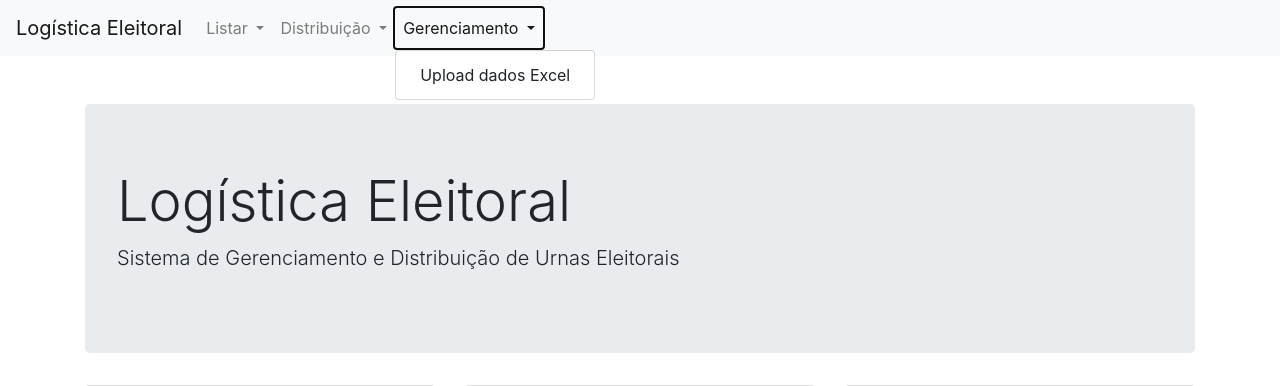
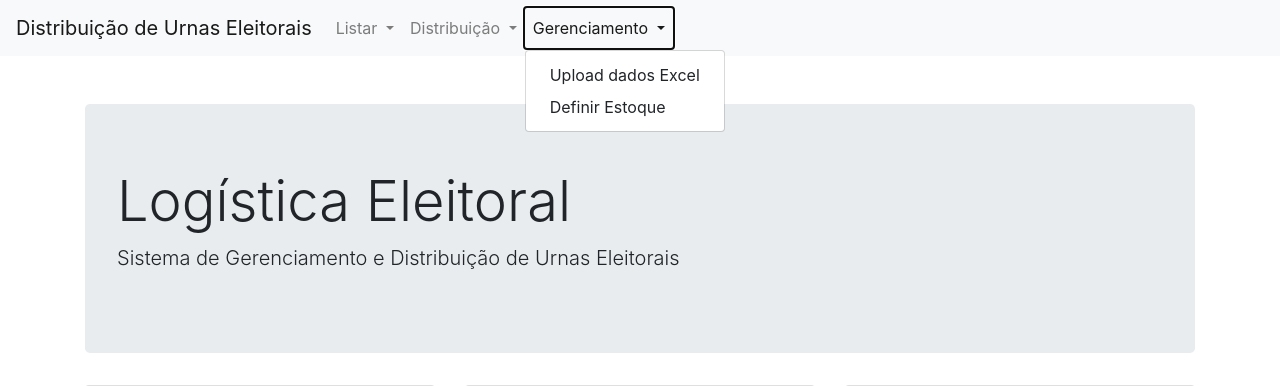
Before and after one commit to 0zono/Tre-logistica-2, a Django app: page / in a window 1280 px wide, after a click on "Gerenciamento". Shown: the top 386 px of the page. Run offline with Django 5.2, Linux system fonts and the light colour scheme; data comes from the database, SQL or seed files in the repository; both versions use the stored data as it was after the commit; some libraries are stand-ins or nearby versions.

Commit message:
adicionando views adicionais e correção de views existentes

```diff
--- a/Logis/templates/Logis/base.html
+++ b/Logis/templates/Logis/base.html
@@ -3,14 +3,14 @@
 <head>
     <meta charset="UTF-8">
     <meta name="viewport" content="width=device-width, initial-scale=1.0">
-    <title>{% block title %}Logística Eleitoral{% endblock %}</title>
+    <title>{% block title %}Distribuição de Urnas Eleitorais{% endblock %}</title>
     <link rel="stylesheet" href="https://stackpath.bootstrapcdn.com/bootstrap/4.5.2/css/bootstrap.min.css">
     {% block extra_css %}{% endblock %}
 </head>
 <body>
     <!-- Navbar -->
     <nav class="navbar navbar-expand-lg navbar-light bg-light">
-        <a class="navbar-brand" href="{}">Logística Eleitoral</a>
+        <a class="navbar-brand" href="{% url 'home' %}">Distribuição de Urnas Eleitorais</a>
         <button class="navbar-toggler" type="button" data-toggle="collapse" data-target="#navbarNav" aria-controls="navbarNav" aria-expanded="false" aria-label="Toggle navigation">
             <span class="navbar-toggler-icon"></span>
         </button>
@@ -48,6 +48,7 @@
                     </a>
                     <div class="dropdown-menu" aria-labelledby="navbarDropdownGerenciamento">
                         <a class="dropdown-item" href="{% url 'uploadFile' %}">Upload dados Excel</a>
+                        <a class="dropdown-item" href="{% url 'reset_estoque' %}">Definir Estoque</a>
                     </div>
                 </li>
             </ul>
--- a/Logis/urls.py
+++ b/Logis/urls.py
@@ -17,6 +17,7 @@ urlpatterns = [
     path('distribuir-urnas-manual/', distrib_manual.manual_distribuir_urnas, name='manual_distribuir_urnas'),
     path('distributions/<str:zone_id>/<str:timestamp>/', entidades.distribution_detail, name='distribution_detail'),
     path('finalize-distribution/', distrib_manual.finalize_distribution, name='finalize_distribution'),
+    path('reset-estoque/', entidades.reset_estoque, name='reset_estoque'),
     path('', entidades.home_view, name="home"),
 
 ]
--- a/Logis/views/entidades.py
+++ b/Logis/views/entidades.py
@@ -1,5 +1,5 @@
 from django.shortcuts import render, get_object_or_404
-from django.http import Http404
+from django.http import Http404, JsonResponse
 from datetime import datetime
 from ..models import Urna, Municipio, Secao, ZonaEleitoral, Distribuicao
 from django.core.paginator import Paginator
@@ -278,3 +278,51 @@ def home_view(request):
         'total_urnas': Urna.objects.count()
     }
     return render(request, 'Logis/home.html', context)
+
+def reset_estoque(request):
+    if request.method == 'POST':
+        try:
+            # Get quantities from POST data
+            modelo_2022 = int(request.POST.get('modelo_2022', 0))
+            modelo_2020 = int(request.POST.get('modelo_2020', 0))
+            modelo_2015 = int(request.POST.get('modelo_2015', 0))
+            modelo_2013 = int(request.POST.get('modelo_2013', 0))
+
+            # Find the stock zone
+            estoque_zone = ZonaEleitoral.objects.get(nome='ZEestoque')
+
+            # Reset urnas for each model
+            urnas_2022 = Urna.objects.filter(zona_eleitoral=estoque_zone, modelo='2022')
+            urnas_2020 = Urna.objects.filter(zona_eleitoral=estoque_zone, modelo='2020')
+            urnas_2015 = Urna.objects.filter(zona_eleitoral=estoque_zone, modelo='2015')
+            urnas_2013 = Urna.objects.filter(zona_eleitoral=estoque_zone, modelo='2013')
+
+            # Update quantities
+            urnas_2022.update(qtd=modelo_2022)
+            urnas_2020.update(qtd=modelo_2020)
+            urnas_2015.update(qtd=modelo_2015)
+            urnas_2013.update(qtd=modelo_2013)
+
+            return JsonResponse({
+                'status': 'success',
+                'message': f'Estoque resetado: 2022: {modelo_2022}, 2020: {modelo_2020}, 2015: {modelo_2015}, 2013: {modelo_2013}'
+            })
+        except ZonaEleitoral.DoesNotExist:
+            return JsonResponse({
+                'status': 'error',
+                'message': 'Zona de estoque não encontrada.'
+            }, status=404)
+
+    # Get current stock quantities for each model
+    try:
+        estoque_zone = ZonaEleitoral.objects.get(nome='ZEestoque')
+        current_stock = {
+            '2022': Urna.objects.filter(zona_eleitoral=estoque_zone, modelo='2022').aggregate(total=Sum('qtd'))['total'] or 0,
+            '2020': Urna.objects.filter(zona_eleitoral=estoque_zone, modelo='2020').aggregate(total=Sum('qtd'))['total'] or 0,
+            '2015': Urna.objects.filter(zona_eleitoral=estoque_zone, modelo='2015').aggregate(total=Sum('qtd'))['total'] or 0,
+            '2013': Urna.objects.filter(zona_eleitoral=estoque_zone, modelo='2013').aggregate(total=Sum('qtd'))['total'] or 0
+        }
+    except ZonaEleitoral.DoesNotExist:
+        current_stock = {'2022': 0, '2020': 0, '2015': 0, '2013': 0}
+
+    return render(request, 'Logis/reset_estoque.html', {'current_stock': current_stock})
```
Also changed, not shown: Logis/templates/Logis/reset_estoque.html (added, +91 -0 lines), db.sqlite3, 1 other file.
